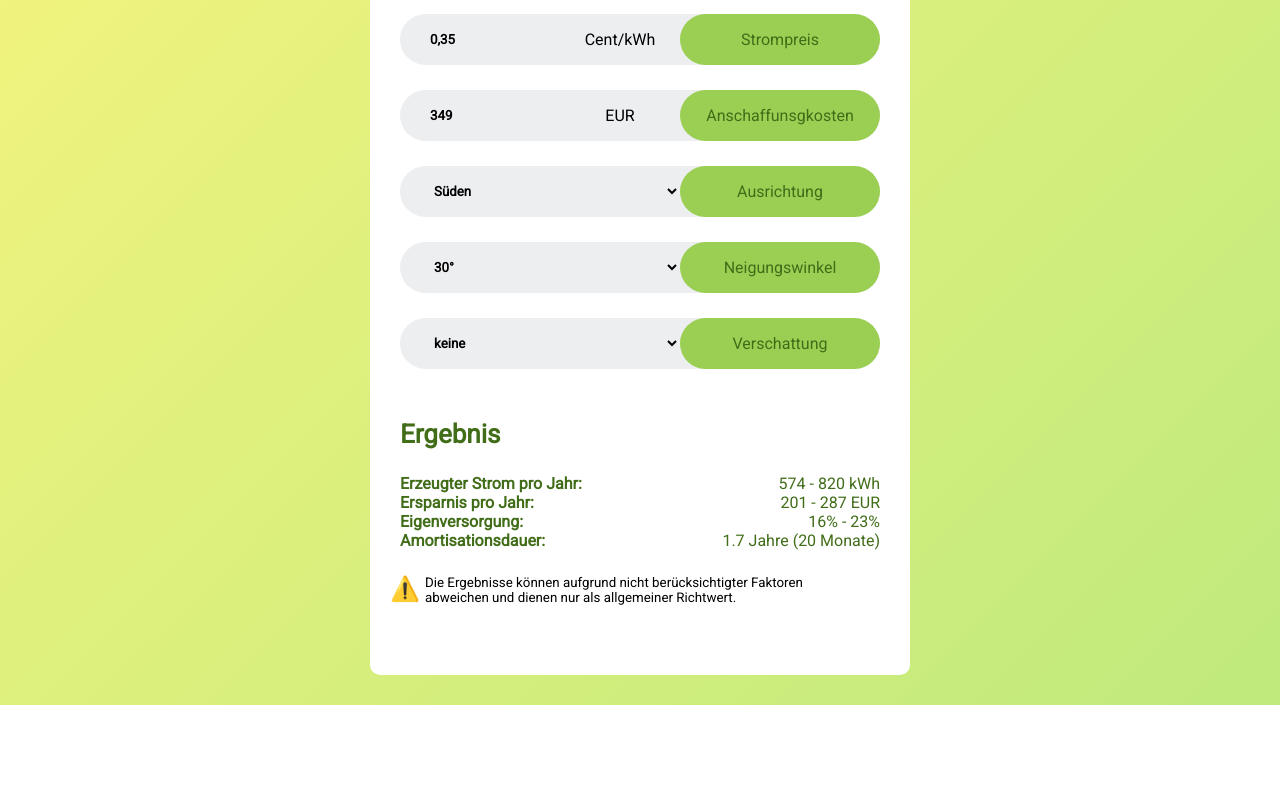
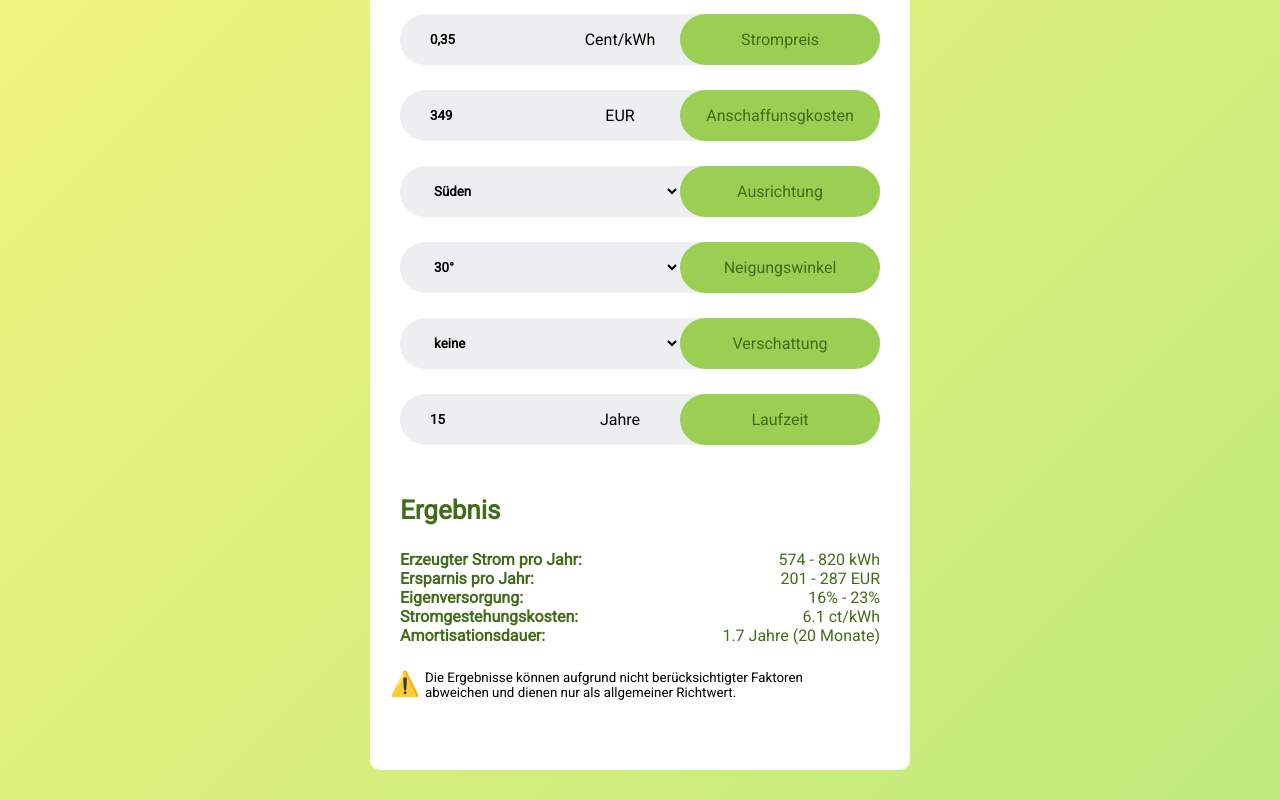
Before and after one commit to DaveBeusing/BalkonkraftwerkRenditeRechner, a plain HTML site: page index.html in a window 1280 px wide. Shown: the part 624-1424 px from the top of the page. Before the commit the page ends 1329 px from the top, so only its background shows below. Drawn offline with Linux system fonts and the light colour scheme.

Commit message:
Add Levelized Cost of Energy, LCOE

```diff
--- a/assets/js/bkw.js
+++ b/assets/js/bkw.js
@@ -41,7 +41,8 @@ export default class BKW {
 			acquisition_costs : document.getElementById( 'acquisition_costs' ),
 			orientation : document.getElementById( 'orientation' ),
 			tilt : document.getElementById( 'tilt' ),
-			shading : document.getElementById( 'shading' )
+			shading : document.getElementById( 'shading' ),
+			lifetime : document.getElementById( 'lifetime' )
 		};
 	}
 	/**
@@ -101,9 +102,15 @@ export default class BKW {
 			maximum : ( generated_electricity.maximum / this.elements.yearly_usage.value * 100 )
 		};
 		if( this.debug ) console.log( 'self_supply', self_supply.minimum, self_supply.maximum );
+		const LCOE = {
+			year : this.round( ( this.elements.acquisition_costs.value / generated_electricity.minimum *10 ), 10 ),
+			lifetime : this.round( ( this.elements.acquisition_costs.value / (generated_electricity.minimum * this.elements.lifetime.value) *10 ), 10 )
+		};
+		if( this.debug ) console.log( 'LCOE', LCOE.year, LCOE.lifetime );
 		document.getElementById( 'bkw-result-genelec' ).innerHTML = `${this.round( generated_electricity.minimum, 10 )} - ${this.round( generated_electricity.maximum, 10 )} kWh`;
 		document.getElementById( 'bkw-result-savings' ).innerHTML = `${this.round( generated_return.minimum, 1 )} - ${this.round( generated_return.maximum, 1 )} EUR`;
 		document.getElementById( 'bkw-result-self-supply' ).innerHTML = `${this.round( self_supply.minimum, 1 )}% - ${this.round( self_supply.maximum, 1 )}%`;
+		document.getElementById( 'bkw-result-lcoe' ).innerHTML = `${LCOE.year} ct/kWh`;
 		document.getElementById( 'bkw-result-armortisation' ).innerHTML = `${amortization_period} Jahre (${this.round(amortization_period*12,1)} Monate)`;
 	}
 }
--- a/index.html
+++ b/index.html
@@ -89,11 +89,17 @@
 				</select>
 				<span class="bkw-input-descriptor">Verschattung</span>
 			</div>
+			<div class="bkw-input-wrap">
+				<input class="bkw-input-text" type="text" value="15" id="lifetime">
+				<span class="bkw-input-unit">Jahre</span>
+				<span class="bkw-input-descriptor">Laufzeit</span>
+			</div>
 			<div class="bkw-results">
 				<h3>Ergebnis</h3>
 				<p>Erzeugter Strom pro Jahr: <span id="bkw-result-genelec"></span></p>
 				<p>Ersparnis pro Jahr: <span id="bkw-result-savings"></span></p>
 				<p>Eigenversorgung: <span id="bkw-result-self-supply"></span></p>
+				<p>Stromgestehungskosten: <span id="bkw-result-lcoe"></span></p>
 				<p>Amortisationsdauer: <span id="bkw-result-armortisation"></span></p>
 			</div>
 			<p id="bkw-notice">Die Ergebnisse können aufgrund nicht berücksichtigter Faktoren abweichen und dienen nur als allgemeiner Richtwert.</p>
```
Also changed, not shown: 1 other file.
